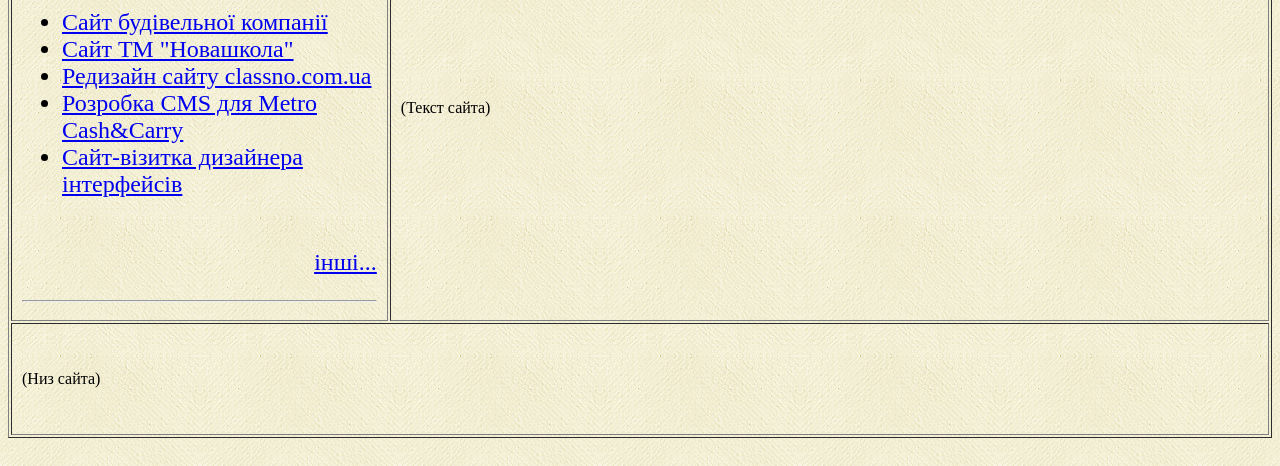
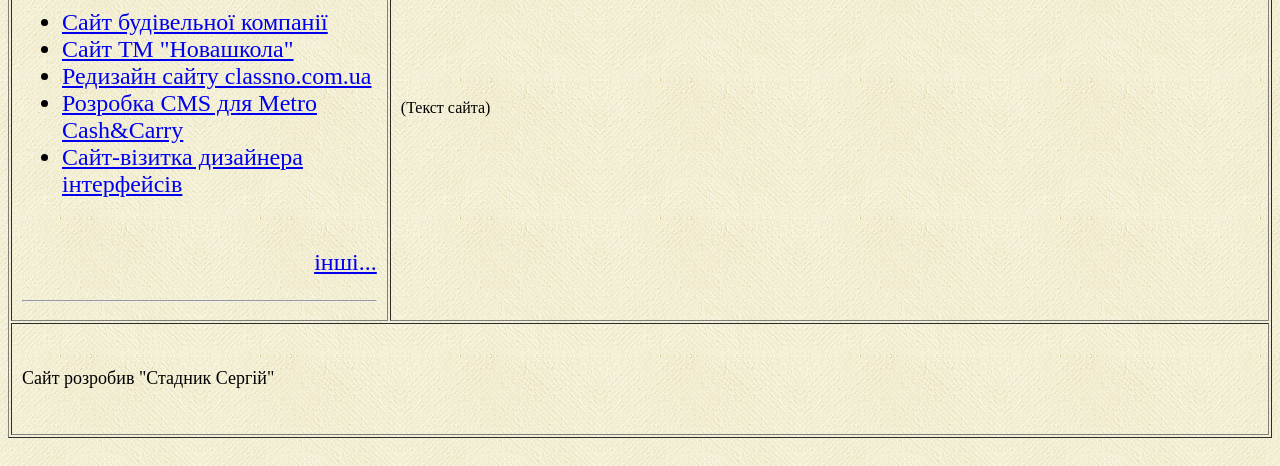
Before and after one commit to serhiyji/serhiyji.github.io, a plain HTML site: page index.html in a window 1280 px wide. Shown: the part 334-800 px from the top of the page. Drawn offline with Linux system fonts and the light colour scheme.

Commit message:
08 - Футер сайта

```diff
--- a/index.html
+++ b/index.html
@@ -41,7 +41,9 @@
                 <td width="70%">(Текст сайта)</td>
             </tr>
             <tr>
-                <td colspan="2" valign="middle" height="90">(Низ сайта)</td>
+                <td colspan="2" valign="middle" height="90">
+                    <font size="4">Сайт розробив "Стадник Сергій"</font>
+                </td>
             </tr>
         </table>
     </body>
```
